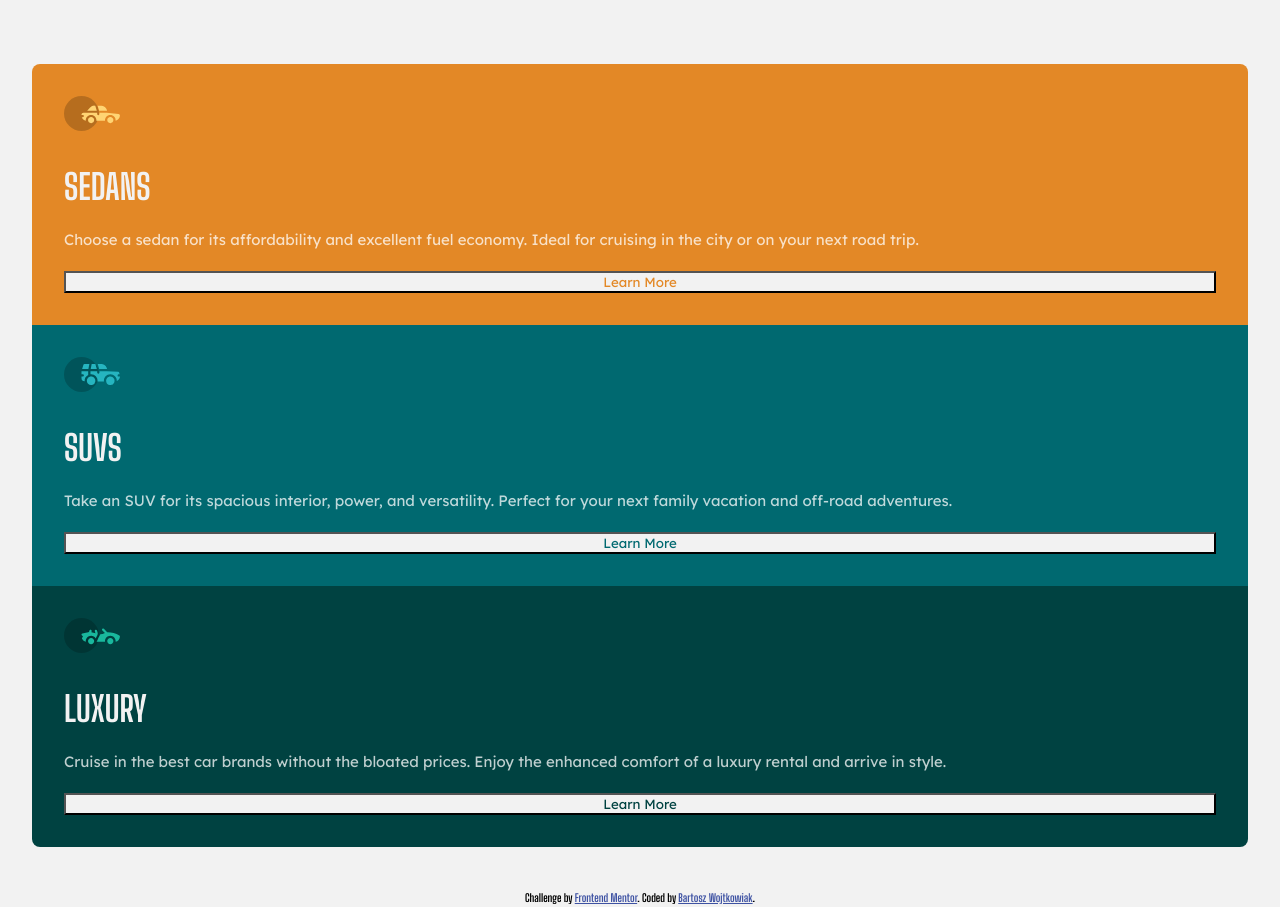
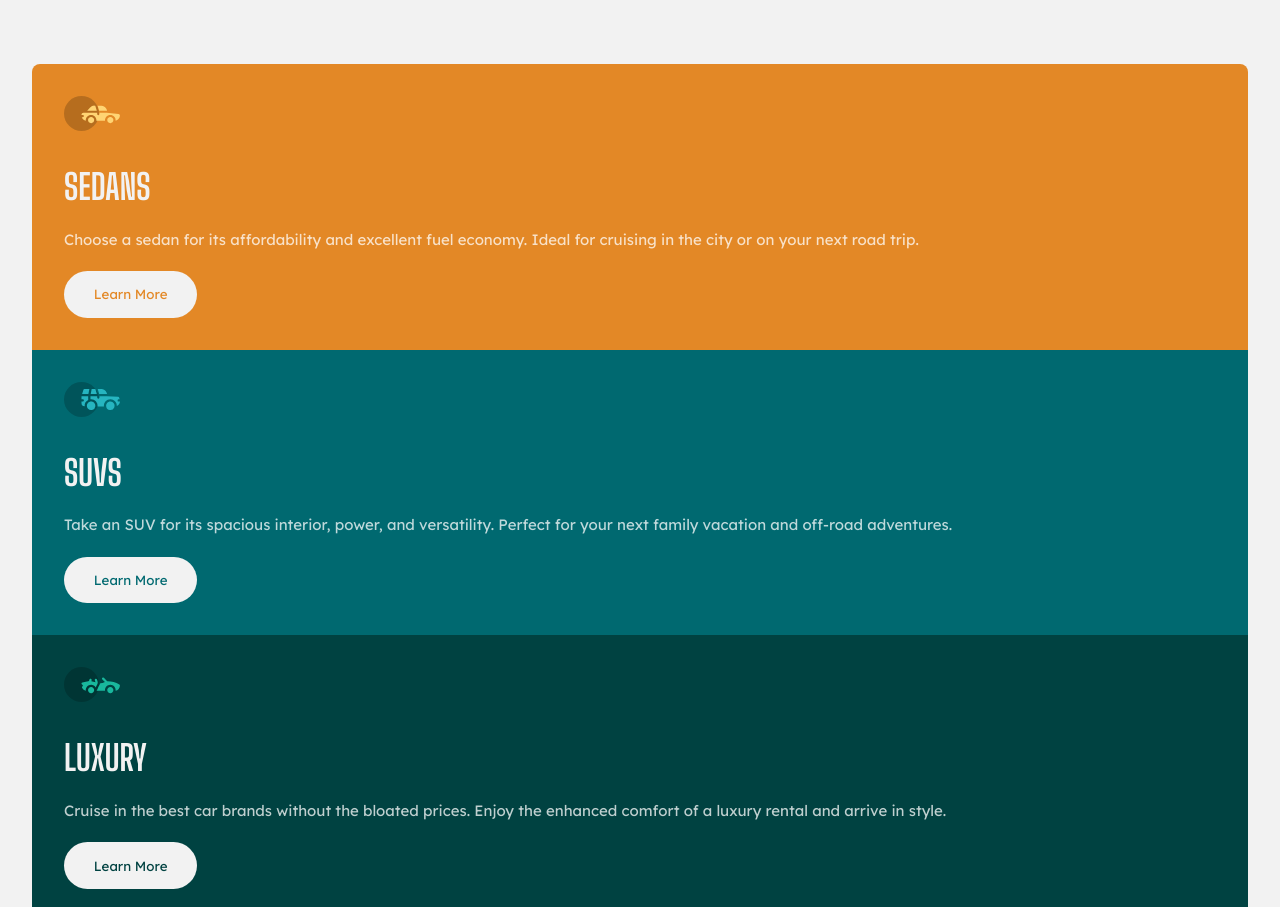
Before and after one commit to kejlor/3-columns, a plain HTML site: page index.html in a window 1280 px wide. Shown: the top 907 px of the page. Drawn offline with Linux system fonts and the light colour scheme.

Commit message:
added hover states for buttons

```diff
--- a/css/main.css
+++ b/css/main.css
@@ -56,11 +56,6 @@ p {
   padding-bottom: 1.5em;
 }
 
-button {
-  background: var(--clr-neutral-300);
-  font-family: var(--ff-accent);
-}
-
 .attribution {
   font-size: 11px;
   text-align: center;
@@ -70,36 +65,65 @@ button {
   color: hsl(228, 45%, 44%);
 }
 
+/* ===============
+=== BUTTONS ===
+=============== */
+
+button {
+  padding: 0;
+  border: none;
+  background: var(--clr-neutral-300);
+  font-family: var(--ff-accent);
+  width: 10em;
+  height: 3.5em;
+  border-radius: 2em;
+}
+
+.bg-orange button {
+  color: var(--clr-primary-200);
+}
+
+.bg-dark-cyan button {
+  color: var(--clr-primary-400);
+}
+
+.bg-very-dark-cyan button {
+  color: var(--clr-primary-900);
+}
+
+button:hover {
+  background: none;
+  border: 2px solid var(--clr-neutral-300);
+}
+
+.bg-orange button:hover {
+  color: var(--clr-neutral-300);
+}
+
+.bg-dark-cyan button:hover {
+  color: var(--clr-neutral-300);
+}
+
+.bg-very-dark-cyan button:hover {
+  color: var(--clr-neutral-300);
+}
+
 .split {
   display: flex;
   flex-direction: column;
   padding: 0em 2em 2em 2em;
 }
 
-.container {
-}
-
 .bg-orange {
   background-color: var(--clr-primary-200);
   border-radius: 0.5em 0.5em 0 0;
-}
-.bg-orange button {
-  color: var(--clr-primary-200);
 }
 
 .bg-dark-cyan {
   background-color: var(--clr-primary-400);
 }
 
-.bg-dark-cyan button {
-  color: var(--clr-primary-400);
-}
-
 .bg-very-dark-cyan {
   background-color: var(--clr-primary-900);
   border-radius: 0 0 0.5em 0.5em;
 }
-
-.bg-very-dark-cyan button {
-  color: var(--clr-primary-900);
-}
```
